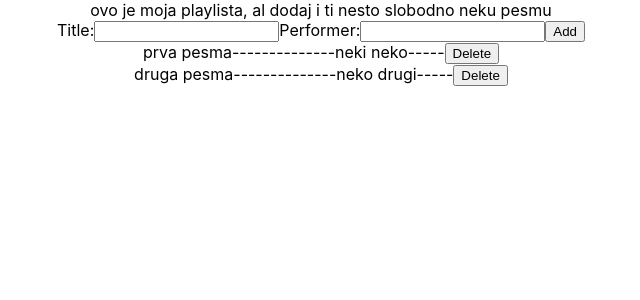
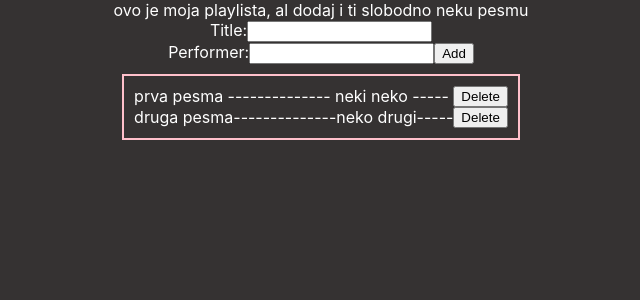
Before and after one commit to radmilatomic/playlist, a React (Create React App) app: page / in a window 1280 px wide. Shown: the top 300 px of the page, without its empty margins (319-959 px from the left). Built offline with nearby package versions, Linux system fonts and the light colour scheme; no server answers.

Commit message:
changed styling

```diff
--- a/src/App.js
+++ b/src/App.js
@@ -11,7 +11,7 @@ class App extends Component {
   render() {
     return (
       <div className="App">
-        <div>ovo je moja playlista, al dodaj i ti nesto slobodno neku pesmu</div>
+        <div>ovo je moja playlista, al dodaj i ti slobodno neku pesmu</div>
        <AddSong/>
        <SongList/>
 
--- a/src/components/addSong/index.js
+++ b/src/components/addSong/index.js
@@ -56,9 +56,13 @@ class ConnectedAddSong extends Component{
 	render(){
 	return(
 		<form  id="form">
-		Title:<input name="title"></input>
+    <div>
+		Title:<input name="title"></input></div>
+    <div>
 		Performer:<input name="performer"></input>
+
 		<input  type ="submit" value ="Add" onClick={this.addSong}/>
+    </div>
 		</form>
 
 	)
--- a/src/components/song/index.js
+++ b/src/components/song/index.js
@@ -2,6 +2,7 @@ import React, {Component} from 'react'
 import ReactDOM from 'react-dom';
 import {setSongs } from "../../actions";
 import { connect } from "react-redux";
+import './style.css';
 
 const mapDispatchToProps = dispatch => {
   return {
@@ -56,12 +57,12 @@ class ConnectedSong extends Component{
 
 
 	return(
-		<div>
-		<span>{this.props.title}</span>
-		<span>--------------</span>
-		<span>{this.props.performer}</span>
-		<span>-----</span>
-		<input type="submit" value="Delete" onClick={this.deleteMethod}></input>
+		<div id="songContainer">
+  		<div>{this.props.title}</div>
+  		<div>--------------</div>
+  		<div>{this.props.performer}</div>
+  		<div>-----</div>
+  		<input type="submit" value="Delete" onClick={this.deleteMethod}></input>
 		</div>
 
 	)
--- a/src/components/song/style.css
+++ b/src/components/song/style.css
@@ -0,0 +1,10 @@
+#songContainer{
+	display: flex;
+	align-content: center;
+	justify-content:space-between;
+
+}
+
+#songContainer > div{
+
+}
--- a/src/components/songList/index.js
+++ b/src/components/songList/index.js
@@ -41,7 +41,7 @@ componentDidMount(){
 
 	render(){
 		return(
-		<div>
+		<div id="songList">
 		{this.props.songs.map((item)=><Song title={item.title} performer={item.performer} key={item.id} id={item.id}/>)}
 
 		</div>
--- a/src/components/songList/style.css
+++ b/src/components/songList/style.css
@@ -0,0 +1,7 @@
+#songList{
+	border:solid 2px pink;
+	margin:auto;
+	display: inline-block;
+	padding: 10px;
+	margin: 10px;
+}
--- a/src/index.css
+++ b/src/index.css
@@ -6,6 +6,9 @@ body {
     sans-serif;
   -webkit-font-smoothing: antialiased;
   -moz-osx-font-smoothing: grayscale;
+
+  background-color: #353232;
+  color:white;
 }
 
 code {
```
Also changed, not shown: 12 other files (tests, documents, lock files or other folders).
